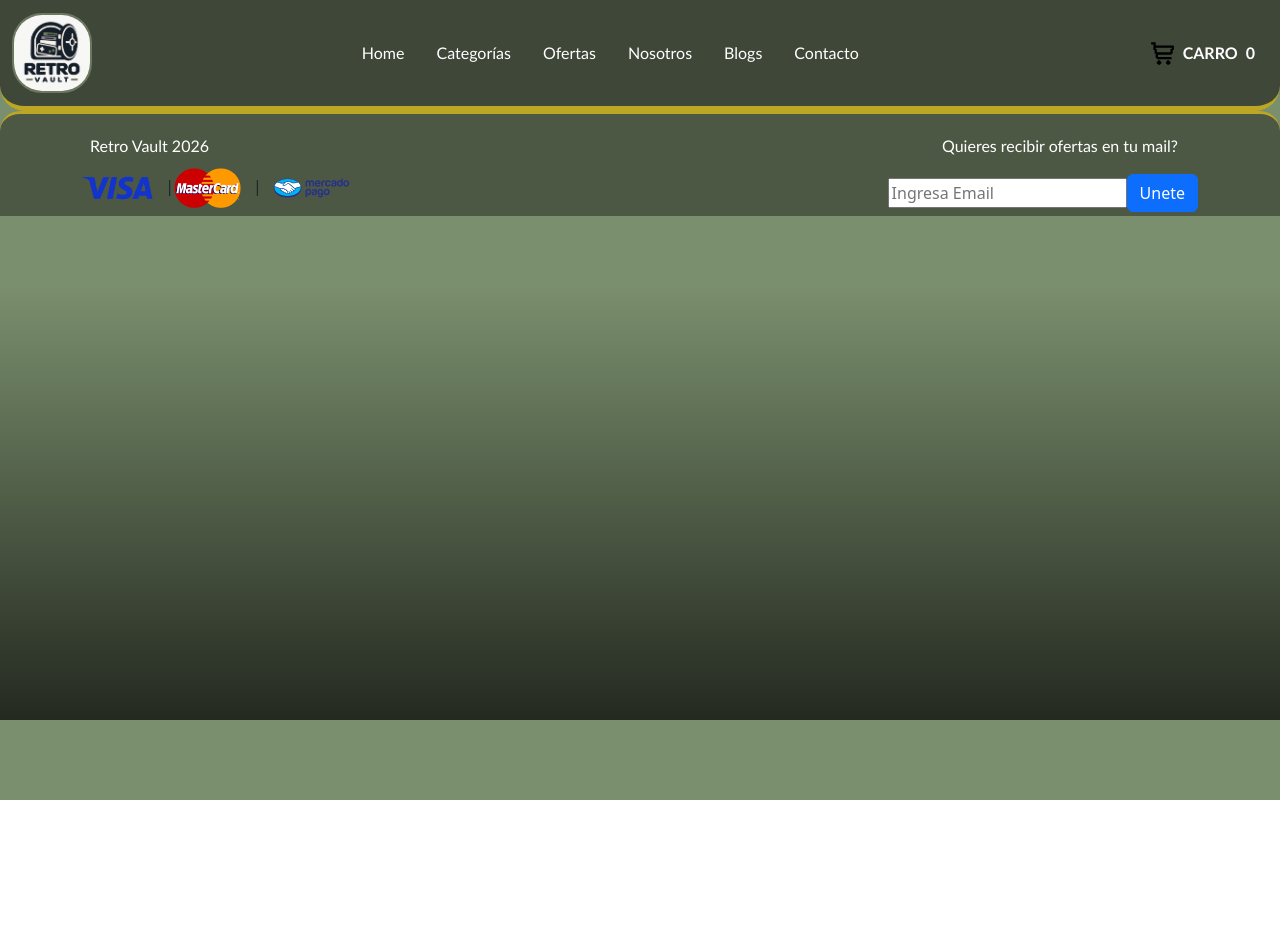
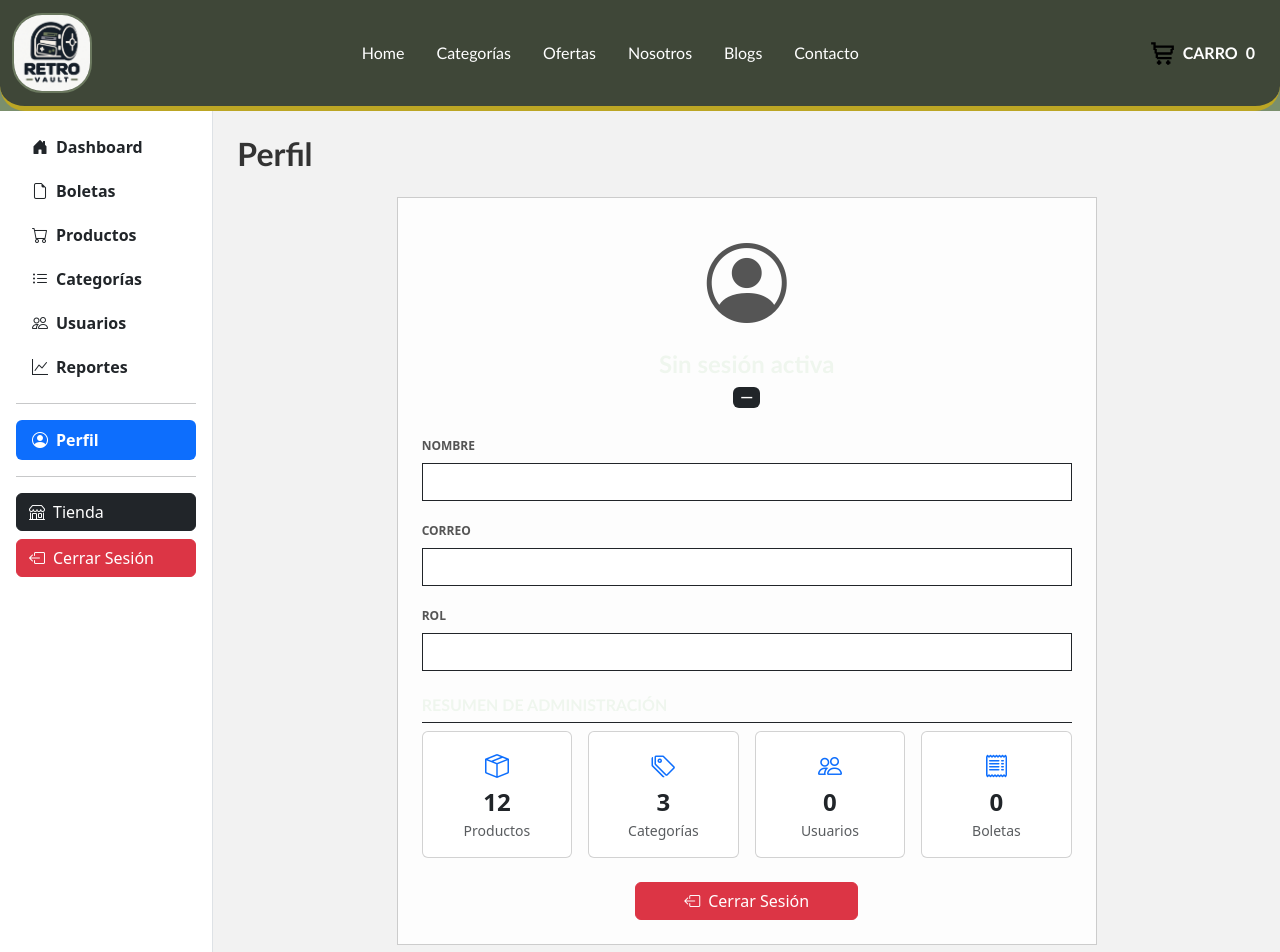
Before and after one commit to maxurn04/retro-vault-react, a React (Vite) app: page /admin/perfil in a window 1280 px wide. Shown: the top 952 px of the page. Before the commit the page ends 800 px from the top, so only its background shows below. Built offline with nearby package versions, Linux system fonts and the light colour scheme.

Commit message:
Agregado perfil admin

```diff
--- a/src/App.jsx
+++ b/src/App.jsx
@@ -37,6 +37,7 @@ import MostrarCategorias from './views/admin/mostrarcategorias';
 import CrearCategoria from './views/admin/crearcategoria';
 import EditarCategoria from './views/admin/editarcategoria';
 import Reportes from './views/admin/reportes';
+import Perfil from './views/admin/perfil';
 
 import './App.css';
 
@@ -79,6 +80,7 @@ const App = () => {
           <Route path="categorias/nueva" element={<CrearCategoria />} />
           <Route path="categorias/editar/:nombre" element={<EditarCategoria />} />
           <Route path="reportes" element={<Reportes />} />
+          <Route path="perfil" element={<Perfil />} />
           </Route>
       </Routes>
 
--- a/src/views/Inicio.jsx
+++ b/src/views/Inicio.jsx
@@ -30,7 +30,7 @@ const Inicio = () => {
             const usuarioAdmin = { nombre: "Administrador", correo: "admin@gmail.com", tipo: "Administrador" };
             iniciarSesion(usuarioAdmin);
             alert("¡Bienvenido, Administrador!");
-            navigate('/');
+            navigate('/admin');
             return;
         }
 
--- /dev/null
+++ b/src/views/admin/perfil.jsx
@@ -0,0 +1,75 @@
+import { useContext } from 'react';
+import { useNavigate } from 'react-router-dom';
+import { ContextoUsuario } from '../../contexto/ContextoUsuario';
+import { obtenerCatalogo, obtenerCategorias } from '../../data/catalogoAdmin';
+
+const Perfil = () => {
+    const { usuarioActivo, cerrarSesion } = useContext(ContextoUsuario);
+    const navigate = useNavigate();
+
+    const salir = () => {
+        cerrarSesion();
+        navigate('/');
+    };
+
+    const resumen = [
+        { titulo: 'Productos', valor: obtenerCatalogo().length, icono: 'bi-box-seam' },
+        { titulo: 'Categorías', valor: obtenerCategorias().length, icono: 'bi-tags' },
+        { titulo: 'Usuarios', valor: (JSON.parse(localStorage.getItem('lista_usuarios')) || []).length, icono: 'bi-people' },
+        { titulo: 'Boletas', valor: (JSON.parse(localStorage.getItem('boletas')) || []).length, icono: 'bi-receipt' }
+    ];
+
+    return (
+        <main className="col-12 col-md-9 col-xl-10 p-4 admin-contenido-principal">
+            <div className="d-flex flex-wrap justify-content-between align-items-center mb-4">
+                <h2 className="fuente-palabras mb-3 mb-md-0 admin-titulo-pagina">Perfil</h2>
+            </div>
+
+            <div className="p-4 mx-auto admin-caja-formulario" style={{ maxWidth: '700px' }}>
+                <div className="text-center mb-4">
+                    <i className="bi bi-person-circle" style={{ fontSize: '5rem', color: '#555555' }}></i>
+                    <h4 className="fuente-palabras mt-2 mb-0">{usuarioActivo ? usuarioActivo.nombre : 'Sin sesión activa'}</h4>
+                    <span className="badge bg-dark mt-2">{usuarioActivo ? usuarioActivo.tipo : '—'}</span>
+                </div>
+
+                <div className="mb-3">
+                    <label className="form-label text-uppercase admin-etiqueta-form">Nombre</label>
+                    <input type="text" className="form-control rounded-0 border-dark" readOnly value={usuarioActivo ? usuarioActivo.nombre : ''} />
+                </div>
+
+                <div className="mb-3">
+                    <label className="form-label text-uppercase admin-etiqueta-form">Correo</label>
+                    <input type="text" className="form-control rounded-0 border-dark" readOnly value={usuarioActivo ? usuarioActivo.correo : ''} />
+                </div>
+
+                <div className="mb-4">
+                    <label className="form-label text-uppercase admin-etiqueta-form">Rol</label>
+                    <input type="text" className="form-control rounded-0 border-dark" readOnly value={usuarioActivo ? usuarioActivo.tipo : ''} />
+                </div>
+
+                <h6 className="fuente-palabras text-uppercase border-bottom border-dark pb-2">Resumen de administración</h6>
+                <div className="row g-3 mb-4">
+                    {resumen.map((r) => (
+                        <div key={r.titulo} className="col-6 col-md-3">
+                            <div className="card text-center h-100">
+                                <div className="card-body py-3">
+                                    <i className={`bi ${r.icono} fs-4 text-primary`}></i>
+                                    <div className="fs-4 fw-bold">{r.valor}</div>
+                                    <div className="small text-muted">{r.titulo}</div>
+                                </div>
+                            </div>
+                        </div>
+                    ))}
+                </div>
+
+                <div className="text-center">
+                    <button type="button" className="btn btn-danger px-5" onClick={salir}>
+                        <i className="bi bi-box-arrow-left me-2"></i>Cerrar Sesión
+                    </button>
+                </div>
+            </div>
+        </main>
+    );
+};
+
+export default Perfil;
```
